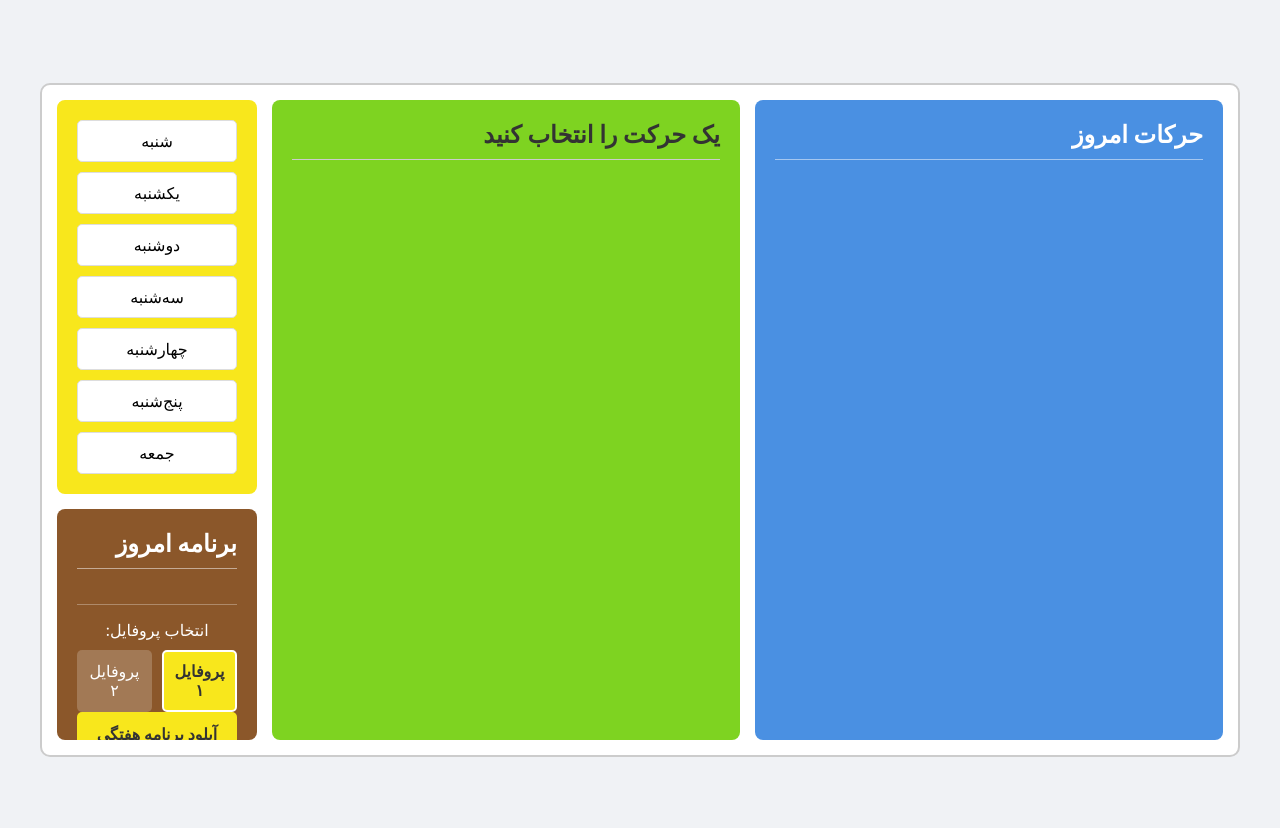
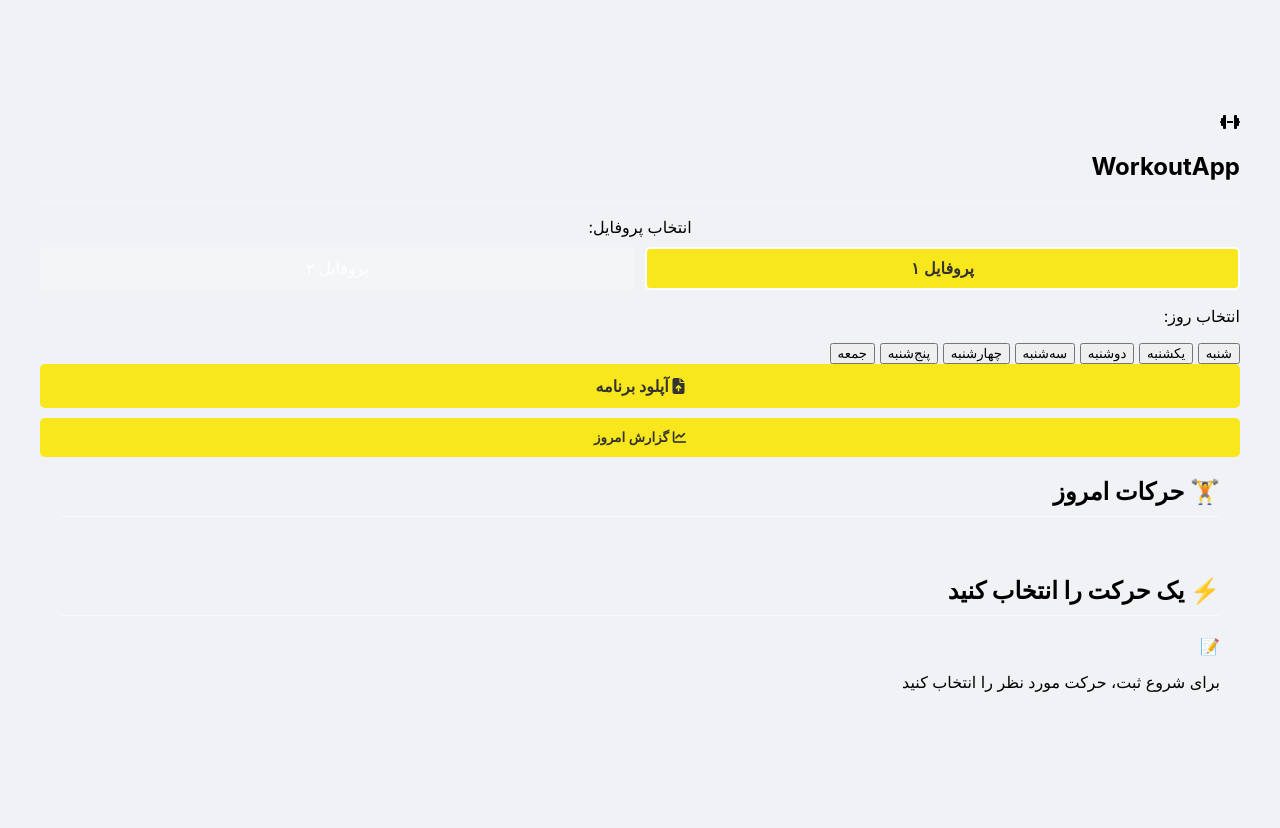
Before and after one commit to MrRMansd01/workout-app, a website: page public/index.html in a window 1280 px wide. Drawn offline with Linux system fonts and the light colour scheme.

Commit message:
Update index.html

```diff
--- a/public/index.html
+++ b/public/index.html
@@ -7,21 +7,15 @@
     <link rel="icon" href="/favicon.ico" type="image/x-icon">
     <link rel="stylesheet" href="style.css">
     <script src="https://cdnjs.cloudflare.com/ajax/libs/xlsx/0.18.5/xlsx.full.min.js"></script>
+    <link rel="stylesheet" href="https://cdnjs.cloudflare.com/ajax/libs/font-awesome/6.4.0/css/all.min.css">
 </head>
 <body>
     <div class="main-container">
-        <div class="app-frame">
-            <div id="exercise-list-panel" class="panel blue-panel">
-                <h2>حرکات امروز</h2>
-                <ul id="exercises"></ul>
+        <aside class="sidebar">
+            <div class="logo">
+                <i class="fas fa-dumbbell"></i>
+                <h1>WorkoutApp</h1>
             </div>
-            <div id="logging-panel" class="panel green-panel">
-                <h2 id="current-exercise-title">یک حرکت را انتخاب کنید</h2>
-                <div id="sets-container"></div>
-            </div>
-            <div id="day-panel" class="panel brown-panel">
-                <h2 id="today-program-title">برنامه امروز</h2>
-
             <div class="profile-switcher">
                 <p>انتخاب پروفایل:</p>
                 <div class="profile-buttons">
@@ -29,28 +23,50 @@
                     <button class="profile-btn" data-profile="2">پروفایل ۲</button>
                 </div>
             </div>
-
-                <div class="controls">
-                    <label for="excel-upload" class="upload-btn">آپلود برنامه هفتگی (Excel)</label>
-                    <input type="file" id="excel-upload" accept=".xlsx, .xls" style="display: none;">
-                    <button id="report-btn">گزارش امروز</button>
+            <div class="day-selector">
+                <p>انتخاب روز:</p>
+                <div class="day-buttons">
+                    <button class="day-btn" data-day="شنبه">شنبه</button>
+                    <button class="day-btn" data-day="یکشنبه">یکشنبه</button>
+                    <button class="day-btn" data-day="دوشنبه">دوشنبه</button>
+                    <button class="day-btn" data-day="سه‌شنبه">سه‌شنبه</button>
+                    <button class="day-btn" data-day="چهارشنبه">چهارشنبه</button>
+                    <button class="day-btn" data-day="پنج‌شنبه">پنج‌شنبه</button>
+                    <button class="day-btn" data-day="جمعه">جمعه</button>
                 </div>
             </div>
-            <div id="week-days-panel" class="panel yellow-panel">
-                <div class="day" data-day="شنبه">شنبه</div>
-                <div class="day" data-day="یکشنبه">یکشنبه</div>
-                <div class="day" data-day="دوشنبه">دوشنبه</div>
-                <div class="day" data-day="سه‌شنبه">سه‌شنبه</div>
-                <div class="day" data-day="چهارشنبه">چهارشنبه</div>
-                <div class="day" data-day="پنج‌شنبه">پنج‌شنبه</div>
-                <div class="day" data-day="جمعه">جمعه</div>
+            <div class="controls">
+                 <label for="excel-upload" class="control-btn upload-btn">
+                    <i class="fas fa-file-upload"></i> آپلود برنامه
+                </label>
+                <input type="file" id="excel-upload" accept=".xlsx, .xls" style="display: none;">
+                <button id="report-btn" class="control-btn">
+                    <i class="fas fa-chart-line"></i> گزارش امروز
+                </button>
+            </div>
+        </aside>
+
+        <main class="content">
+            <div id="exercise-list-panel" class="panel">
+                <h2 id="exercises-title">🏋️ حرکات امروز</h2>
+                <div id="exercise-list" class="exercise-list-container">
                     </div>
             </div>
+            <div id="logging-panel" class="panel">
+                <h2 id="current-exercise-title">⚡ یک حرکت را انتخاب کنید</h2>
+                <div id="sets-container" class="sets-container">
+                     <div class="empty-state">
+                        <div class="empty-icon">📝</div>
+                        <p class="empty-text">برای شروع ثبت، حرکت مورد نظر را انتخاب کنید</p>
+                    </div>
+                </div>
+            </div>
+        </main>
     </div>
 
     <div id="report-modal" class="modal">
         <div class="modal-content">
-            <span class="close-btn">&times;</span>
+            <button class="close-btn">&times;</button>
             <h2>گزارش امروز</h2>
             <pre id="report-data"></pre>
         </div>
```
Lines whose indentation alone changed are shown as unchanged.
